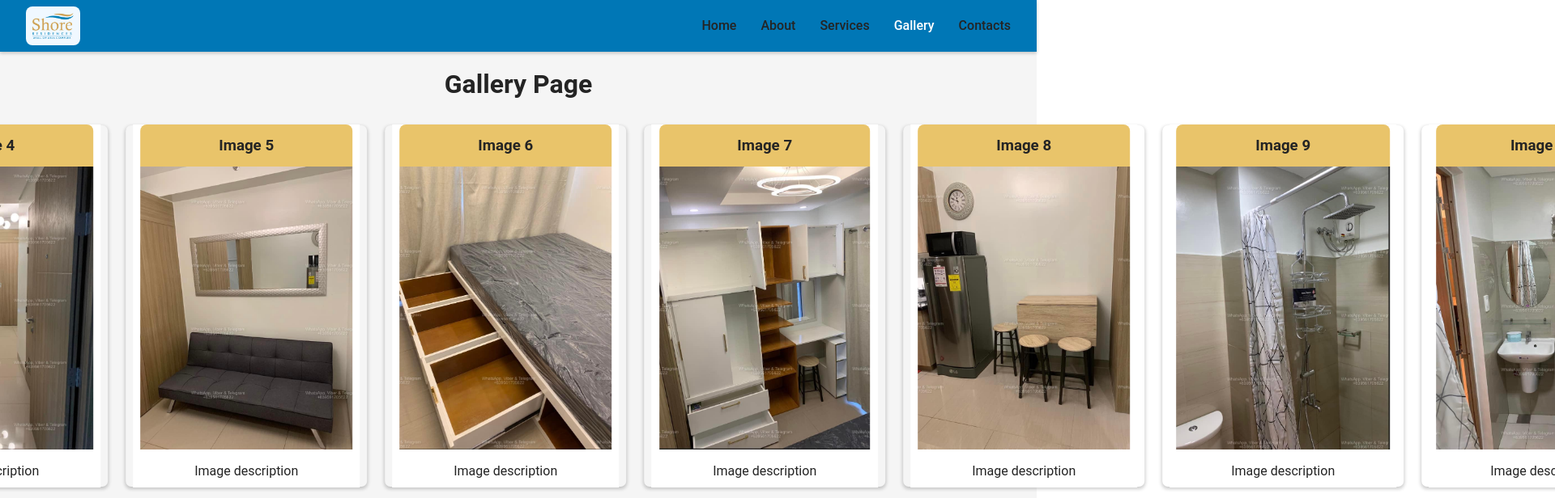
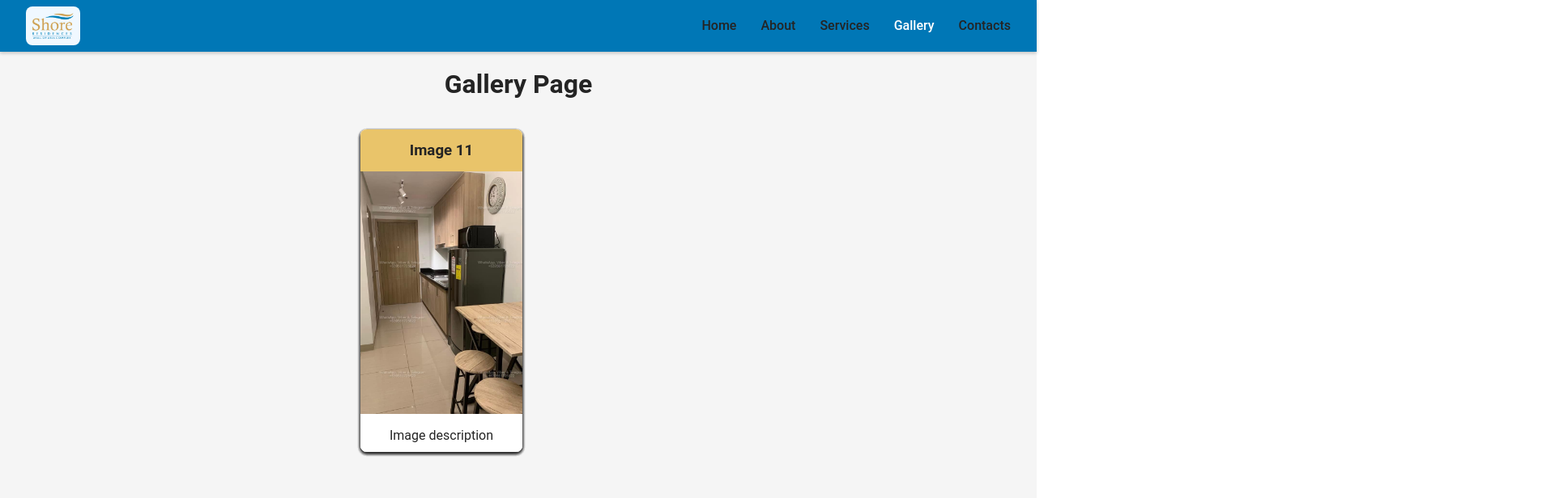
Before and after one commit to RamonSanGabriel/shore-2, a React (Vite) app in the folder client/: page /gallery in a window 1280 px wide. Shown: the top 616 px of the page at 81% size, 1920 px wide, since content can reach past the window. Built offline with nearby package versions, Linux system fonts and the light colour scheme.

Commit message:
scroll animation

```diff
--- a/client/src/components/Gallery/Gallery.jsx
+++ b/client/src/components/Gallery/Gallery.jsx
@@ -3,7 +3,7 @@ import css from './Gallery.module.css';
 
 const Gallery = () => {
   return (
-    <div className={css.galleryContainer}>
+    <div className={css.galleryWrapper}>
       <ul className={css.galleryList}>
         {gallery.map(({ id, title, image, description }) => (
           <div className={css.galleryListContainer} key={id}>
--- a/client/src/components/Gallery/Gallery.module.css
+++ b/client/src/components/Gallery/Gallery.module.css
@@ -1,67 +1,53 @@
-.galleryContainer {
-  --d: 5s;
-  /* display: flex; */
-  /* border: 2px solid red; */
+.galleryWrapper {
+  /* border: 1px solid black; */
+  padding: 1rem;
+  width: 1440px;
+  overflow: hidden;
+  mask-image: linear-gradient(
+    to right,
+    rgba(0, 0, 0, 0),
+    rgba(0, 0, 0, 1) 20%,
+    rgba(0, 0, 0, 1) 80%,
+    rgba(0, 0, 0, 0)
+  );
 }
-
 .galleryList {
-  /* flex-wrap: nowrap; */
-  display: flex;
-  /* grid-template-columns: repeat(1, 1fr); */
-  /* align-items: center; */
-  /* justify-content: center; */
+  position: relative;
+  margin-inline: auto;
+  gap: 20px;
   border-radius: 8px;
-
-  @media (width > 767px) {
-    grid-template-columns: repeat(3, 1fr);
-    column-gap: 20px;
-    padding: 0 1rem;
+  height: 400px;
 }
-
-  & .galleryListContainer {
-    width: 300px;
-    /* max-width: 1024px; */
-    /* grid-area: 1/1; */
-    /* display: grid; */
-    /* grid-template-columns: 120px 1fr; */
-    /* align-content: center; */
-    gap: 10px;
-    background: #fff padding-box;
-    border-inline: 10px solid #0000;
+.galleryList:hover .galleryListContainer {
+  animation-play-state: paused;
+  cursor: pointer;
+}
+.galleryListContainer {
+  position: absolute;
+  left: 100%;
+  box-shadow: 0 2px 4px 0 rgba(0, 0, 0, 0.2);
+  background-color: #fff;
+  /* margin: 10px 0; */
+  border-radius: 8px;
+  width: 200px;
   animation: swipe var(--d) linear infinite;
 
   & img {
     width: 100%;
-      height: 250px;
+    height: 300px;
     object-fit: cover;
-
-      @media (width > 767px) {
-        height: 350px;
   }
 }
+@keyframes swipe {
+  100% {
+    left: -300px;
   }
 }
 
-@keyframes swipe {
-  0% {
-    transform: translateX(0);
-  }
-  100% {
-    transform: translateX(-300px);
-  }
-}
-.galleryList:hover .galleryListContainer {
-  animation-play-state: paused;
-}
-.galleryListContainer {
-  box-shadow: 0 2px 4px 0 rgba(0, 0, 0, 0.2);
-  background-color: #fff;
-  margin: 10px 0;
-  /* width: 100%; */
-  border-radius: 8px;
-}
 .galleryItems {
-  display: inline-block;
+  /* display: inline-block; */
+  /* margin: 10px 0; */
+
   & h3 {
     padding: 0.75rem 0;
     background-color: #e9c46a;
--- a/client/src/index.css
+++ b/client/src/index.css
@@ -10,6 +10,7 @@
 :root {
   --PRIMARY-COLOR: #242424;
   --SECONDARY-COLOR: rgba(255, 255, 255, 0.87);
+  --d: 10s;
 
   font-family: Roboto, system-ui, Avenir, Helvetica, Arial, sans-serif;
   line-height: 1.5;
```
Lines whose indentation alone changed are shown as unchanged.
